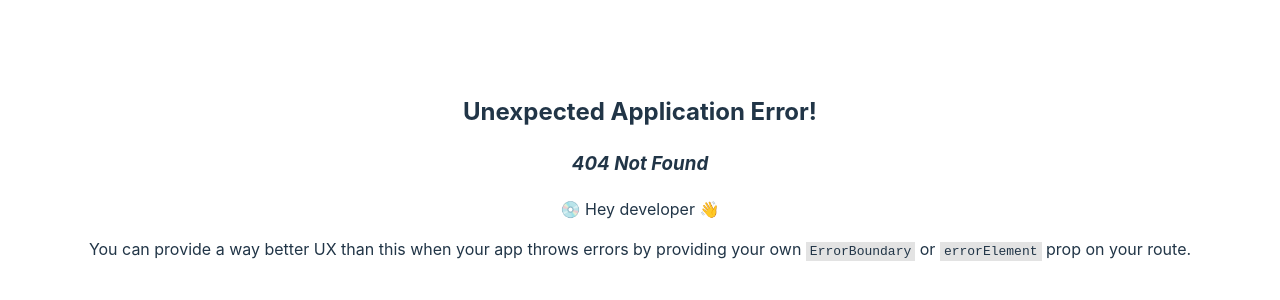
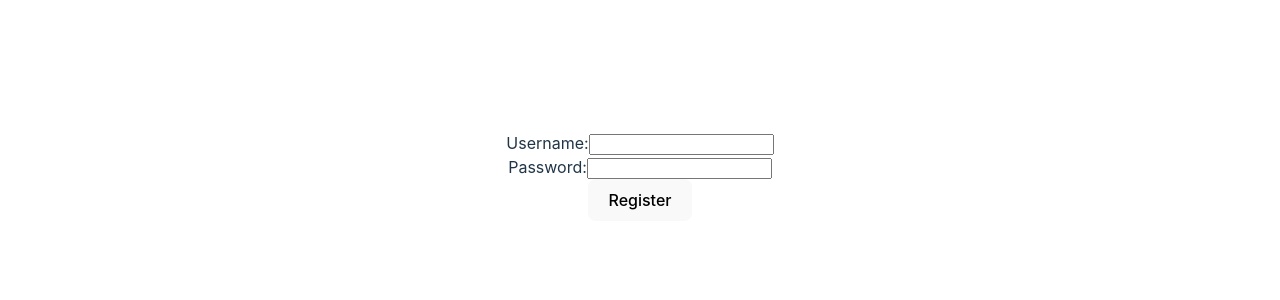
Before and after one commit to nrudzis/Capstone_2, a React (Vite) app in the folder client/: page /register in a window 1280 px wide. Before the commit this address had no page. Shown: the part 224-524 px from the top of the page. Built offline with nearby package versions, Linux system fonts and the light colour scheme.

Commit message:
add Register component with form, add to client router

```diff
--- /dev/null
+++ b/client/src/Register.jsx
@@ -0,0 +1,52 @@
+import { useState } from 'react'
+import SwapApi from './api.js'
+
+function Register() {
+  const [formData, setFormData] = useState({
+    username: "",
+    password: ""
+  });
+
+  const handleChange = e => {
+    const { name, value } = e.target;
+    setFormData({
+      ...formData,
+      [name]: value
+    });
+  };
+
+  const handleSubmit = async e => {
+    e.preventDefault();
+    await SwapApi.register(formData);
+  };
+
+  return (
+    <>
+      <form onSubmit={handleSubmit}>
+        <div>
+          <label htmlFor="username">Username:</label>
+          <input
+            type="text"
+            id="username"
+            name="username"
+            value={formData.username}
+            onChange={handleChange}
+          />
+        </div>
+        <div>
+          <label htmlFor="password">Password:</label>
+          <input
+            type="password"
+            id="password"
+            name="password"
+            value={formData.password}
+            onChange={handleChange}
+          />
+        </div>
+        <button type="submit">Register</button>
+      </form>
+    </>
+  )
+}
+
+export default Register;
```
Also changed, not shown: client/src/main.jsx (+6 -1 lines).
